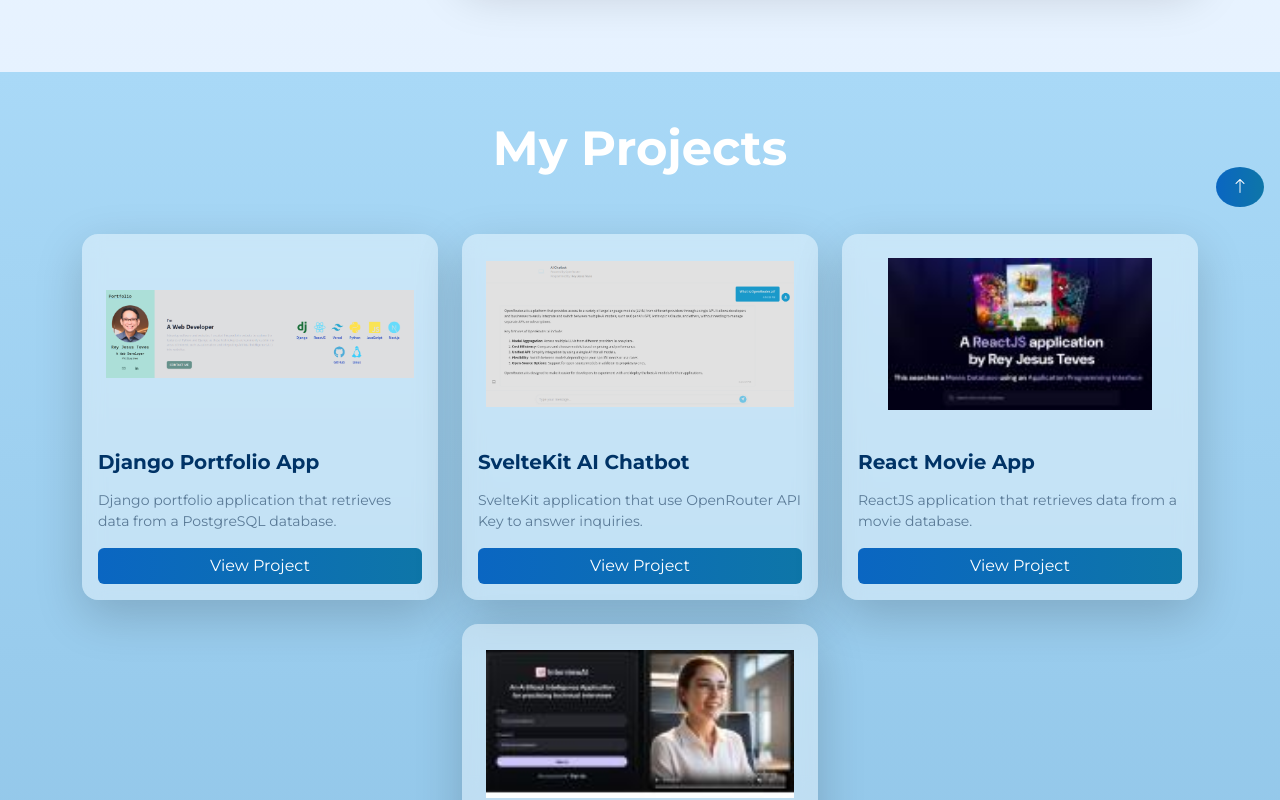
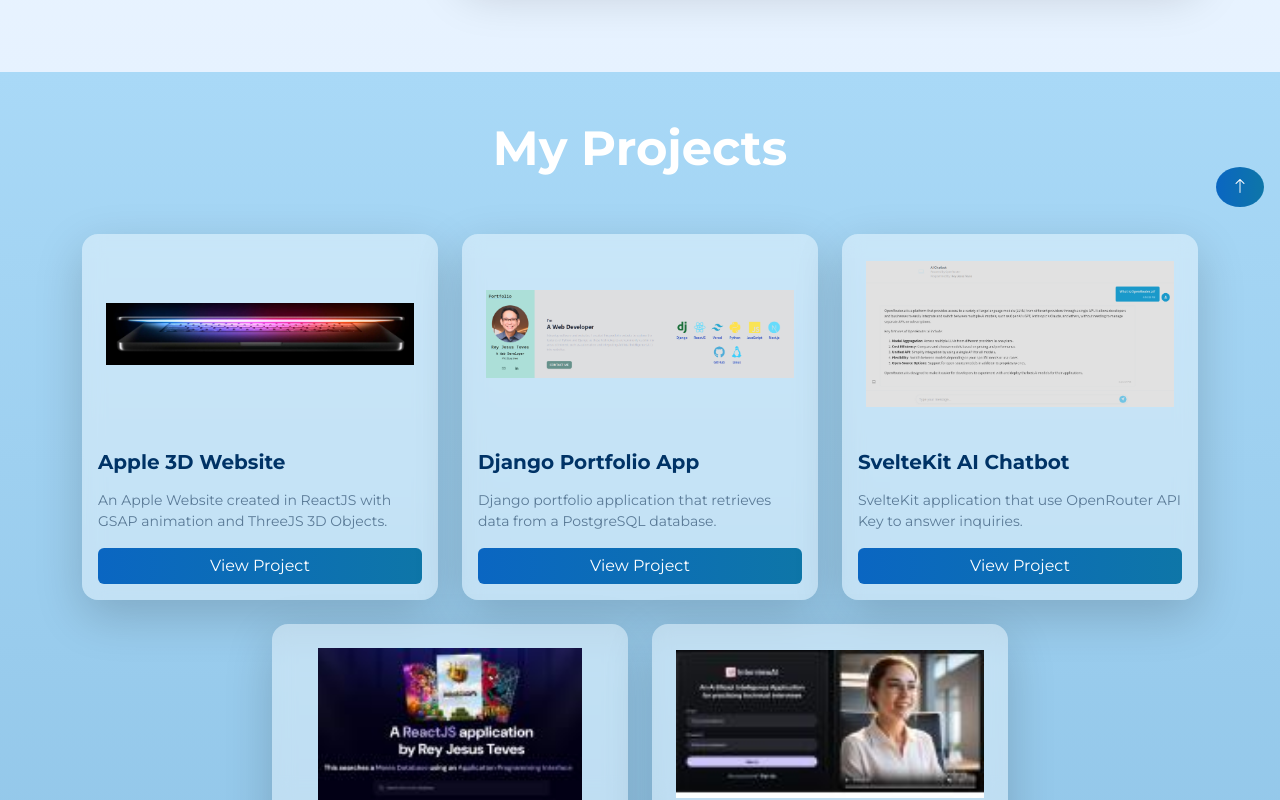
Before and after one commit to reyteves/myportfolio, a plain HTML site: page index.html in a window 1280 px wide. Shown: the part 577-1377 px from the top of the page. Drawn offline with nearby package versions, Linux system fonts and the light colour scheme.

Commit message:
Add Apple Website in Projects Section

```diff
--- a/index.html
+++ b/index.html
@@ -109,6 +109,23 @@
                 </div>
 
                 <div class="row justify-content-center g-4">
+
+
+                    <div class="col-12 col-md-6 col-lg-4" data-aos="zoom-in" data-aos-duration="500">
+                        <div class="card h-100 border-0 shadow-lg rounded-4 project-card card-glass">
+                            <div class="card-img-top p-4 d-flex justify-content-center align-items-center project-card-img-container">
+                                <img src="images/apple-website.jpg" class="img-fluid project-card-img"
+                                    alt="Django Portfolio App Illustration">
+                            </div>
+                            <div class="card-body d-flex flex-column">
+                                <h5 class="card-title fw-bold text-primary-dark mb-3">Apple 3D Website</h5>
+                                <p class="card-text text-secondary-blue small">
+                                   An Apple Website created in ReactJS with GSAP animation and ThreeJS 3D Objects.
+                                </p>
+                                <a href="https://apple-react-js-tau.vercel.app/" target="_blank" class="btn mt-auto text-white btn-gradient">View Project</a>
+                            </div>
+                        </div>
+                    </div>
 
                     <div class="col-12 col-md-6 col-lg-4" data-aos="zoom-in" data-aos-duration="500">
                         <div class="card h-100 border-0 shadow-lg rounded-4 project-card card-glass">
```
Also changed, not shown: images/apple-website.jpg (added).
